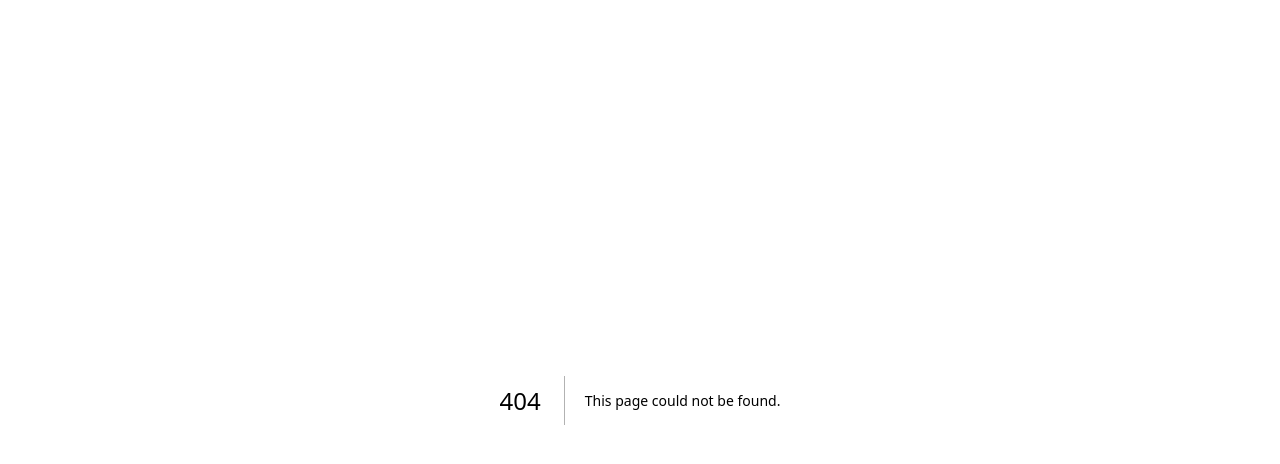
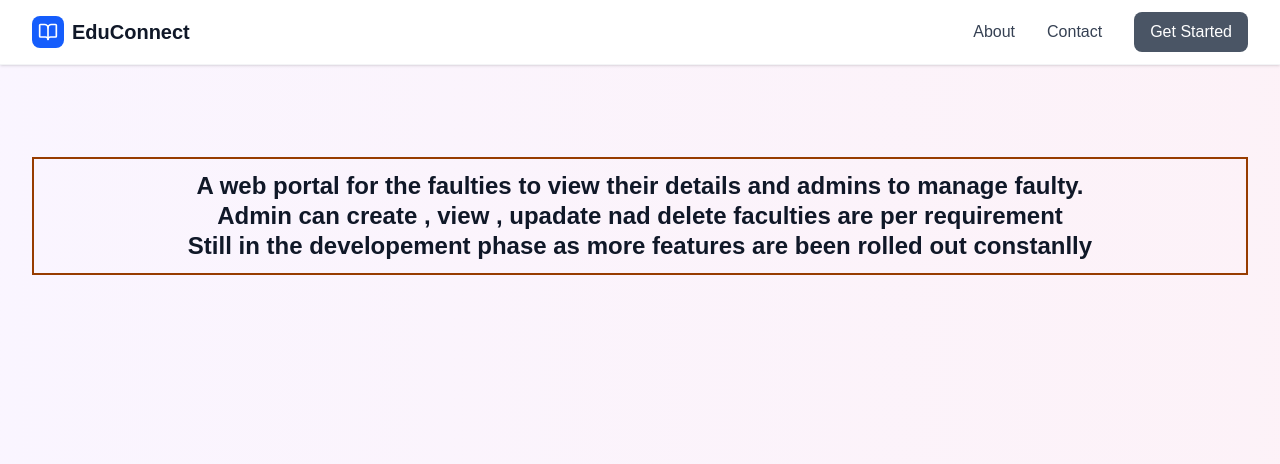
Before and after one commit to arnavgupta43/teacher-profile-app, a Next.js app: page /about in a window 1280 px wide. Before the commit this address had no page. Shown: the top 464 px of the page. Built offline with nearby package versions, Linux system fonts and the light colour scheme.

Commit message:
Added about page

```diff
--- /dev/null
+++ b/src/app/about/page.tsx
@@ -0,0 +1,111 @@
+"use client";
+import { useEffect, useState } from "react";
+import { Menu, X, BookOpen, Users, GraduationCap } from "lucide-react";
+import { FaTwitter, FaInstagram } from "react-icons/fa";
+import { useRouter } from "next/navigation";
+export default function AboutPage() {
+  const [mobileMenuOpen, setMobileMenuOpen] = useState(false);
+  const router = useRouter();
+  return (
+    <div className="bg-gradient-to-r from-purple-50 to-pink-50 min-h-screen">
+      <nav className="bg-white shadow-sm border-b border-gray-100">
+        <div className="max-w-7xl mx-auto px-4 sm:px-6 lg:px-8">
+          <div className="flex justify-between items-center h-16">
+            <div className="flex items-center space-x-2">
+              <div className="w-8 h-8 bg-blue-600 rounded-lg flex items-center justify-center">
+                <BookOpen className="w-5 h-5 text-white" />
+              </div>
+              <span
+                className="text-xl font-bold text-gray-900 cursor-pointer"
+                onClick={() => {
+                  router.push("/");
+                }}
+              >
+                EduConnect
+              </span>
+            </div>
+
+            <div className="hidden md:flex items-center space-x-8">
+              <a
+                href="#"
+                className="text-gray-700 hover:text-blue-600 font-medium transition-colors"
+              >
+                About
+              </a>
+              <a
+                onClick={() => {
+                  router.push("/contact");
+                }}
+                className="text-gray-700 hover:text-blue-600 font-medium transition-colors cursor-pointer"
+              >
+                Contact
+              </a>
+              <button
+                onClick={() => {
+                  router.push("/");
+                }}
+                className="bg-gray-600 text-white px-4 py-2 rounded-lg font-medium hover:bg-blue-700 transition-colors"
+              >
+                Get Started
+              </button>
+            </div>
+
+            {/* Mobile menu button */}
+            <div className="md:hidden">
+              <button
+                onClick={() => setMobileMenuOpen(!mobileMenuOpen)}
+                className="text-gray-700 hover:text-blue-600"
+              >
+                {mobileMenuOpen ? (
+                  <X className="w-6 h-6" />
+                ) : (
+                  <Menu className="w-6 h-6" />
+                )}
+              </button>
+            </div>
+          </div>
+        </div>
+
+        {/* Mobile menu */}
+        {mobileMenuOpen && (
+          <div className="md:hidden bg-white border-t border-gray-100">
+            <div className="px-2 pt-2 pb-3 space-y-1">
+              <a
+                href="#"
+                className="block px-3 py-2 text-gray-700 hover:text-blue-600"
+              >
+                About
+              </a>
+              <a
+                href="#"
+                className="block px-3 py-2 text-gray-700 hover:text-blue-600"
+              >
+                Contact
+              </a>
+              <button className="w-full text-left px-3 py-2 text-blue-600 font-medium">
+                Get Started
+              </button>
+            </div>
+          </div>
+        )}
+      </nav>
+      {/* Main contianer */}
+      <main className="max-w-7xl mx-auto px-4 mt-11 sm:px-6 lg:px-8 py-12">
+        <div className="border-2 border-amber-800 px-3 py-3">
+          <p className="text-2xl md:text-2xl font-bold text-gray-900 leading-tight text-center">
+            A web portal for the faulties to view their details and admins to
+            manage faulty.
+          </p>
+          <p className="text-2xl md:text-2xl font-bold text-gray-900 leading-tight text-center">
+            Admin can create , view , upadate nad delete faculties are per
+            requirement
+          </p>
+          <p className="text-2xl md:text-2xl font-bold text-gray-900 leading-tight text-center">
+            Still in the developement phase as more features are been rolled out
+            constanlly
+          </p>
+        </div>
+      </main>
+    </div>
+  );
+}
```
